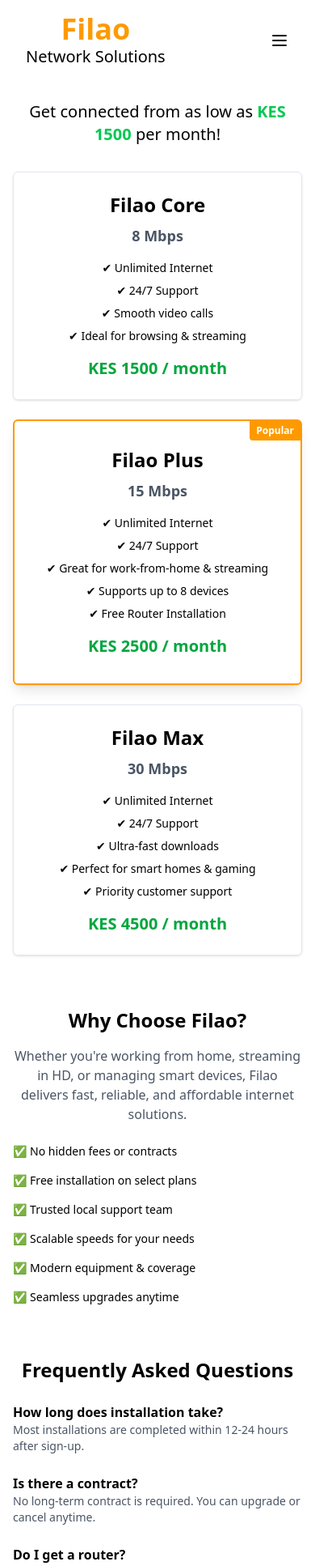
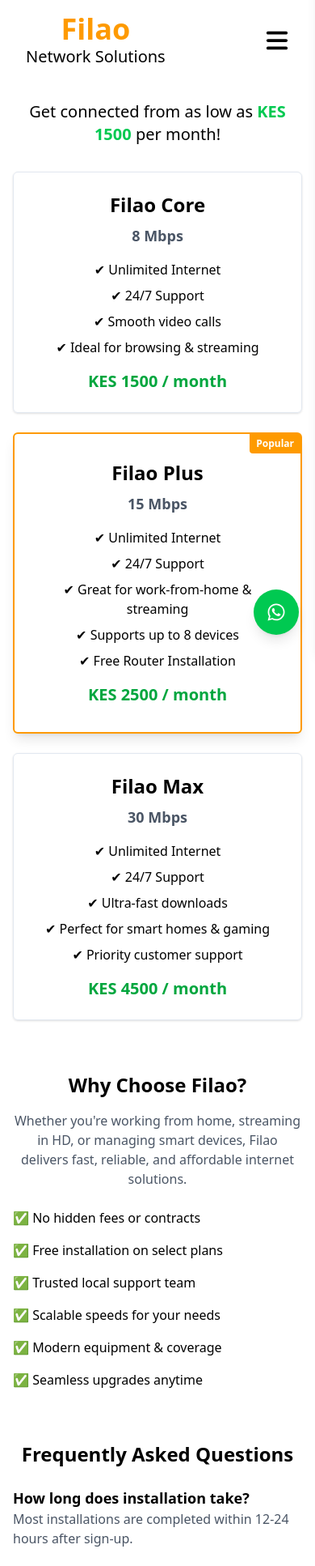
Before and after one commit to millan-amara/filaonetworks, a React (Vite) app: page /packages in a window 390 px wide. Shown: the part 40-1974 px from the top of the page at 81% size. Built offline with nearby package versions, Linux system fonts and the light colour scheme.

Commit message:
add side navigation

```diff
--- a/src/App.jsx
+++ b/src/App.jsx
@@ -6,6 +6,7 @@
 import Services from "./pages/Services";
 import Navbar from "./components/Navbar";
 import Footer from "./components/Footer";
+import WhatsAppButton from "./components/WhatsAppButton";
 
 function App() {
 
@@ -25,6 +26,7 @@
           </Routes>
         </main>
 
+        <WhatsAppButton />
         <Footer />
       </div>
     </Router>
--- a/src/components/Footer.jsx
+++ b/src/components/Footer.jsx
@@ -33,9 +33,9 @@
             <div className='flex mt-20 text-xl justify-center'>
                 <p className='mr-3 bg-zinc-700 rounded-full flex py-2 px-2'><Link className='text-blue-400'><FaFacebookF /></Link></p>
                 <p className='mr-3 bg-zinc-700 rounded-full flex py-2 px-2'><Link><FaInstagram /></Link></p>
-                <p className='mr-3 bg-green-400 rounded-full flex py-2 px-2'><Link><FaWhatsapp /></Link></p>
+                <p className='mr-3 bg-green-400 rounded-full flex py-2 px-2'><a href={`https://wa.me/+254720973059`} target="_blank" rel="noopener noreferrer"><FaWhatsapp /></a></p>
                 <p className='mr-3 bg-zinc-700 rounded-full flex py-2 px-2'><Link><FaTiktok /></Link></p>
-                <p className='mr-3 bg-zinc-700 rounded-full flex py-2 px-2'><Link to='/profile'><FaUser /></Link></p>
+                {/* <p className='mr-3 bg-zinc-700 rounded-full flex py-2 px-2'><Link to='/'><FaUser /></Link></p> */}
             </div>
         </div>
     </div>
--- a/src/components/Navbar.jsx
+++ b/src/components/Navbar.jsx
@@ -1,13 +1,9 @@
 import React from 'react';
 import { useState } from "react";
-import { Menu, X } from "lucide-react";
 import { Link } from 'react-router-dom';
-import { FaPhone } from "react-icons/fa6";
 import { MdEmail } from "react-icons/md";
-import { FaFacebookF } from "react-icons/fa6";
-import { FaInstagram } from "react-icons/fa";
-import { FaWhatsapp } from "react-icons/fa";
-import { FaTiktok } from "react-icons/fa";
+import { FaFacebookF, FaBars, FaPhone } from "react-icons/fa6";
+import { FaTiktok, FaWhatsapp, FaTimes, FaInstagram, FaExternalLinkAlt } from "react-icons/fa";
 
 function Navbar() {
     const [menuOpen, setMenuOpen] = useState(false);
@@ -19,7 +15,7 @@
             <p className='hidden md:flex mr-6 items-center'><span className='mr-1'><MdEmail /></span>info@filaonetworks.co.ke</p>
             <p className='hidden md:flex mr-3 bg-zinc-700 rounded-full py-2 px-2'><Link className='text-lg'><FaFacebookF /></Link></p>
             <p className='hidden md:flex mr-3 bg-zinc-700 rounded-full py-2 px-2'><Link className='text-lg'><FaInstagram /></Link></p>
-            <p className='hidden md:flex mr-3 bg-green-500 rounded-full py-2 px-2'><Link className='text-lg'><FaWhatsapp /></Link></p>
+            <p className='hidden md:flex mr-3 bg-green-500 rounded-full py-2 px-2'><a href={`https://wa.me/+254720973059`} target="_blank" rel="noopener noreferrer" className='text-lg'><FaWhatsapp /></a></p>
             <p className='hidden md:flex mr-3 bg-zinc-700 rounded-full py-2 px-2'><Link className='text-lg'><FaTiktok /></Link></p>
         </div>
 
@@ -30,8 +26,11 @@
             </Link>
 
             {/* Hamburger toggle */}
-            <button className="sm:hidden z-20" onClick={() => setMenuOpen(!menuOpen)}>
-            {menuOpen ? <X className="w-6 h-6" /> : <Menu className="w-6 h-6" />}
+            <button
+                onClick={() => setMenuOpen(!menuOpen)}
+                className="md:hidden text-3xl focus:outline-none"
+            >
+                {menuOpen ? <FaTimes /> : <FaBars />}
             </button>
 
             {/* Desktop menu */}
@@ -44,16 +43,48 @@
             </nav>
 
             {/* Mobile menu */}
+            <div
+                className={`fixed top-0 right-0 h-screen z-60 w-3/4 max-w-xs bg-white shadow-lg transform transition-transform duration-300 ease-in-out ${
+                    menuOpen ? "translate-x-0" : "translate-x-full"
+                } md:hidden`}
+            >
+                <button
+                    onClick={() => setMenuOpen(false)}
+                    className="absolute top-4 right-4 text-3xl"
+                    >
+                    <FaTimes />
+                </button>
+
+                <div className="flex flex-col mx-auto p-6 mt-10 text-sm">
+                    <Link to="/" className="hover:underline py-2 mb-2">Home</Link>
+                    <Link to="/packages" className="hover:underline py-2 mb-2">Packages</Link>
+                    <Link to="/services" className="hover:underline py-2 mb-2">Services</Link>
+                    <Link to="/about" className="hover:underline py-2 mb-2">About</Link>
+                    <Link to="/contact" className="hover:underline py-2">Contact</Link>
+                </div>
+
+                {/* Contact Support section */}
+                <div className="absolute bottom-24 left-0 w-full text-center text-sm text-slate-600 px-4">
+                    <div className="mb-1 font-semibold text-black">Contact Support</div>
+                    <div className="mb-1">
+                        <a href={`https://wa.me/+254720973059`} target="_blank" rel="noopener noreferrer" className="font-medium flex justify-center items-center">
+                        <span className='text-green-700 mr-1'>Chat on WhatsApp</span>
+                        <FaExternalLinkAlt />
+                        </a>
+                    </div>
+                    <div>
+                        <span className="font-medium">Email:</span> <span className="">support@filaonetworks.co.ke</span>
+                    </div>
+                </div>
+            </div>
             {menuOpen && (
-            <nav className="absolute top-full left-0 w-full bg-black text-white flex flex-col items-center space-y-2 py-4 sm:hidden z-10">
-                <Link to="/" onClick={() => setMenuOpen(false)} className="hover:underline">Home</Link>
-                <Link to="/packages" onClick={() => setMenuOpen(false)} className="hover:underline">Packages</Link>
-                <Link to="/services" onClick={() => setMenuOpen(false)} className="hover:underline">Services</Link>
-                <Link to="/about" onClick={() => setMenuOpen(false)} className="hover:underline">About</Link>
-                <Link to="/contact" onClick={() => setMenuOpen(false)} className="hover:underline">Contact</Link>
-            </nav>
+            <div
+                className="fixed top-0 left-0 w-full h-screen bg-black opacity-50 z-40 md:hidden"
+                onClick={() => setMenuOpen(false)}
+            ></div>
             )}
         </header>
+
     </>
 
   )
--- /dev/null
+++ b/src/components/WhatsAppButton.jsx
@@ -0,0 +1,21 @@
+// components/WhatsAppButton.jsx
+import React from 'react';
+import { FaWhatsapp } from 'react-icons/fa';
+
+function WhatsAppButton() {
+  const phoneNumber = '254720973059';
+
+  return (
+    <a
+      href={`https://wa.me/${phoneNumber}`}
+      target="_blank"
+      rel="noopener noreferrer"
+      className="fixed bottom-5 right-5 z-50 bg-green-500 text-white rounded-full p-4 shadow-lg hover:bg-green-600 transition-all duration-300"
+    >
+      <FaWhatsapp className="w-6 h-6" />
+    </a>
+
+  );
+}
+
+export default WhatsAppButton;
--- a/src/pages/About.jsx
+++ b/src/pages/About.jsx
@@ -6,7 +6,7 @@
       <section className="p-8 bg-gray-50">
         <div className="max-w-4xl mx-auto">
           <h2 className="text-2xl font-bold mb-4">About Us</h2>
-          <p className="mb-4">NetSecure Solutions is dedicated to providing fast, secure, and scalable networking services tailored to each client’s needs. With a team of certified professionals and years of experience, we deliver reliable connectivity and top-tier security systems.</p>
+          <p className="mb-4">Filao Network Solutions is dedicated to providing fast, secure, and scalable networking services tailored to each client’s needs. With a team of certified professionals and years of experience, we deliver reliable connectivity and top-tier security systems.</p>
           <img src="/about-us.jpg" alt="Our team" className="rounded shadow-lg" />
         </div>
       </section>
--- a/src/pages/Packages.jsx
+++ b/src/pages/Packages.jsx
@@ -107,7 +107,7 @@
             <p className="text-lg font-semibold text-gray-600 mb-4">
               {plan.speed}
             </p>
-            <ul className="mb-4 space-y-2 text-sm">
+            <ul className="mb-4 space-y-2">
               {plan.features.map((f, i) => (
                 <li key={i}>{f}</li>
               ))}
@@ -125,7 +125,7 @@
         <p className="text-gray-600 mb-6">
             Whether you're working from home, streaming in HD, or managing smart devices, Filao delivers fast, reliable, and affordable internet solutions.
         </p>
-        <div className="grid md:grid-cols-3 gap-4 text-sm text-left">
+        <div className="grid md:grid-cols-3 gap-4 text-left">
             <div>✅ No hidden fees or contracts</div>
             <div>✅ Free installation on select plans</div>
             <div>✅ Trusted local support team</div>
@@ -139,36 +139,36 @@
         <h2 className="text-2xl font-bold mb-6 text-center">Frequently Asked Questions</h2>
         <div className="space-y-6">
             <div>
-            <h3 className="font-semibold">How long does installation take?</h3>
-            <p className="text-sm text-gray-600">Most installations are completed within 12-24 hours after sign-up.</p>
+            <h3 className="font-semibold text-lg">How long does installation take?</h3>
+            <p className="text-gray-600">Most installations are completed within 12-24 hours after sign-up.</p>
             </div>
             <div>
-            <h3 className="font-semibold">Is there a contract?</h3>
-            <p className="text-sm text-gray-600">No long-term contract is required. You can upgrade or cancel anytime.</p>
+            <h3 className="font-semibold text-lg">Is there a contract?</h3>
+            <p className="text-gray-600">No long-term contract is required. You can upgrade or cancel anytime.</p>
             </div>
             <div>
-            <h3 className="font-semibold">Do I get a router?</h3>
-            <p className="text-sm text-gray-600">Yes, a router is included with the Plus and Max packages. For Core, you can use your own or rent one from us.</p>
+            <h3 className="font-semibold text-lg">Do I get a router?</h3>
+            <p className="text-gray-600">Yes, a router is included with the Plus and Max packages. For Core, you can use your own or rent one from us.</p>
             </div>
             <div>
-            <h3 className="font-semibold">Can I upgrade my package later?</h3>
-            <p className="text-sm text-gray-600">Absolutely! You can switch to a higher or lower package anytime — just contact our support team.</p>
+            <h3 className="font-semibold text-lg">Can I upgrade my package later?</h3>
+            <p className="text-gray-600">Absolutely! You can switch to a higher or lower package anytime — just contact our support team.</p>
             </div>
             <div>
-            <h3 className="font-semibold">What areas do you cover?</h3>
-            <p className="text-sm text-gray-600">We currently serve most parts of Nairobi and its surrounding areas. Contact us to check coverage in your location.</p>
+            <h3 className="font-semibold text-lg">What areas do you cover?</h3>
+            <p className="text-gray-600">We currently serve most parts of Nairobi and its surrounding areas. Contact us to check coverage in your location.</p>
             </div>
             <div>
-            <h3 className="font-semibold">What payment options are available?</h3>
-            <p className="text-sm text-gray-600">You can pay via M-Pesa, bank transfer, or cash. We also offer automated monthly billing options.</p>
+            <h3 className="font-semibold text-lg">What payment options are available?</h3>
+            <p className="text-gray-600">You can pay via M-Pesa, bank transfer, or cash. We also offer automated monthly billing options.</p>
             </div>
             <div>
-            <h3 className="font-semibold">What happens if I have issues with my connection?</h3>
-            <p className="text-sm text-gray-600">Our support team is available 24/7. We'll resolve most issues remotely, and if needed, send a technician to your location.</p>
+            <h3 className="font-semibold text-lg">What happens if I have issues with my connection?</h3>
+            <p className="text-gray-600">Our support team is available 24/7. We'll resolve most issues remotely, and if needed, send a technician to your location.</p>
             </div>
             <div>
-            <h3 className="font-semibold">Is the internet truly unlimited?</h3>
-            <p className="text-sm text-gray-600">Yes! All our packages offer uncapped data with no hidden limits or throttling.</p>
+            <h3 className="font-semibold text-lg">Is the internet truly unlimited?</h3>
+            <p className="text-gray-600">Yes! All our packages offer uncapped data with no hidden limits or throttling.</p>
             </div>
         </div>
     </section>
@@ -176,7 +176,7 @@
 
     <section className="mt-16 px-4 max-w-4xl mx-auto text-center h-auto md:min-h-screen md:flex flex-col justify-center">
         <h2 className="text-2xl font-bold mb-6">What Our Customers Say</h2>
-        <div className="grid md:grid-cols-2 gap-6 text-sm text-left">
+        <div className="grid md:grid-cols-2 gap-6 text-left">
             <div className="bg-white p-4 shadow rounded">
             <p>"Excellent service! Internet has been stable for months. Highly recommend Filao!"</p>
             <p className="mt-2 text-right font-semibold">– James, Embakasi</p>
```
Also changed, not shown: src/components/PartnersSection.jsx (+0 -9 lines).
